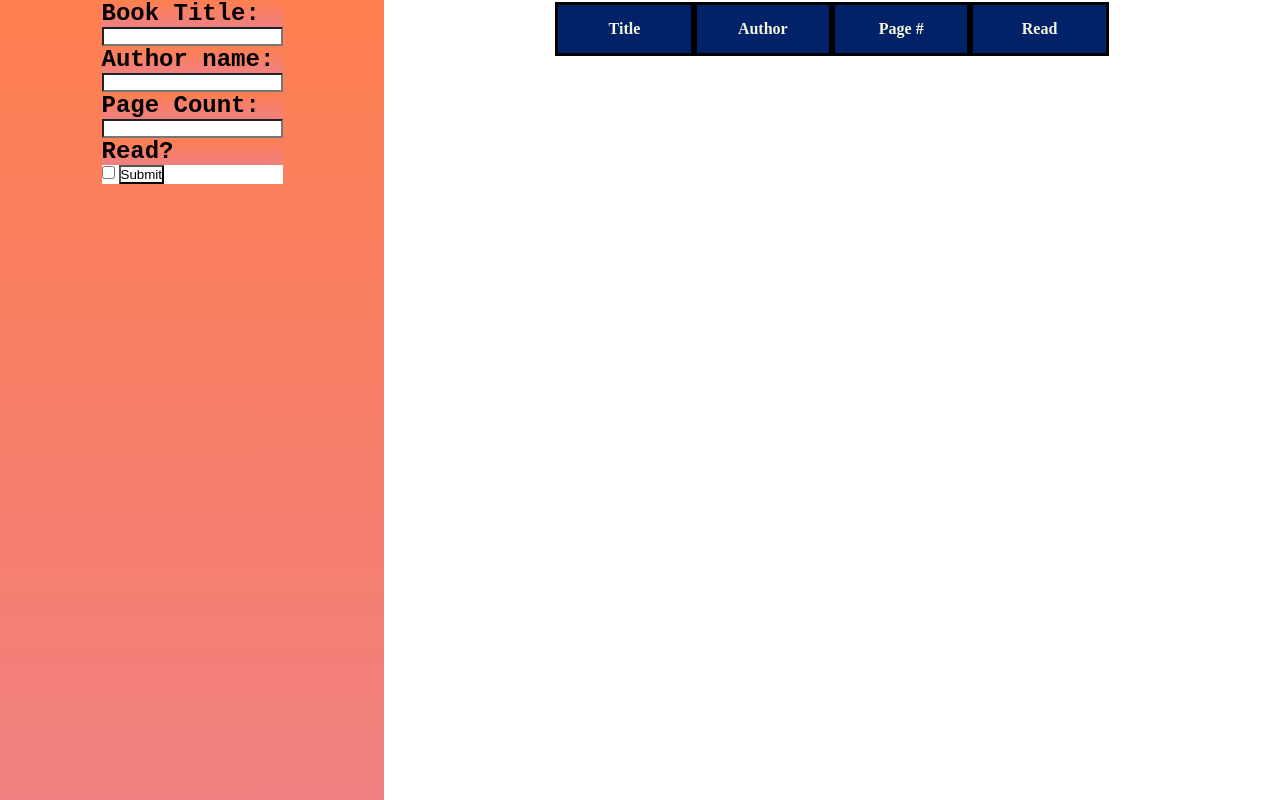
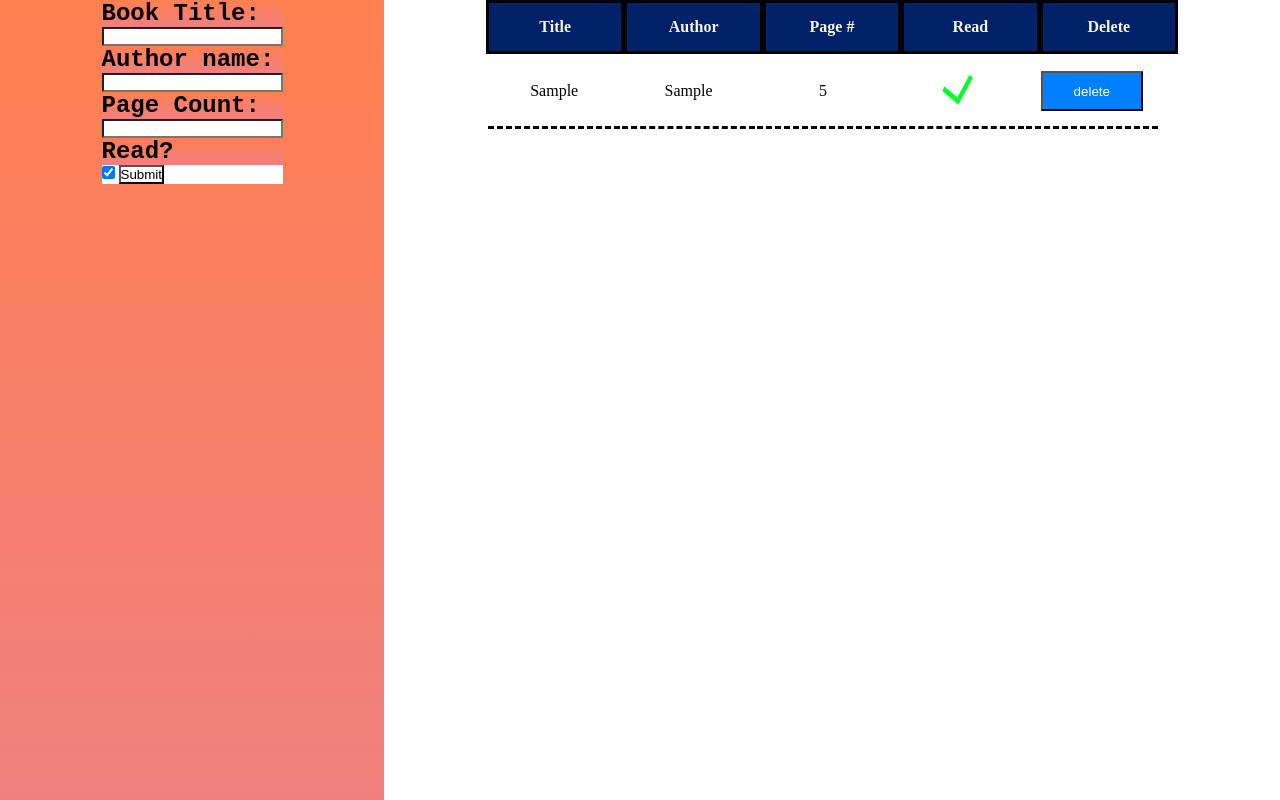
Before and after one commit to Patrick-Tomic/Library, a plain HTML site: page index.html in a window 1280 px wide. Both pictures are taken after typing "Sample", "Sample", "5" into the empty fields and a click on the button "Submit". Drawn offline with Linux system fonts and the light colour scheme.

Commit message:
functionality to form, button added

```diff
--- a/index.html
+++ b/index.html
@@ -24,7 +24,7 @@
                 <br>
 
                 <p>Read?</p>
-                <input type="checkbox" id="isRead">
+                <input type="checkbox" checked="checked" id="isRead">
                 <button type="submit">Submit</button>
 
                 </form>
@@ -32,12 +32,13 @@
         </div>
 
         <div id="table">
-            <table>
+            <table id="myTable" >
                 <tr class="tableHeader">
                     <th>Title</th>
                     <th>Author</th>
                     <th>Page #</th>
                     <th>Read</th>
+                    <th>Delete</th>
                 </tr>
             </table>
         </div>
--- a/script.js
+++ b/script.js
@@ -10,19 +10,61 @@ book.prototype.info = function(){
 
 const lotr = new book("lotr","J.r.r Tolkien",10000,'True');
 lotr.info();
-
+    let bookArray = [];
     const bookForm = document.getElementById("bookForm");
     bookForm.addEventListener('submit',(e)=>{
-        e.preventDefault();
-        const error = document.getElementById("error");
+         e.preventDefault();
         const title = document.getElementById('bookTitle');
         const author = document.getElementById('authorName');
         const pageCount = document.getElementById('pageCount');
         const isRead = document.getElementById('isRead');
-        if(title.value===""||author.value===""||pageCount.value===""){
-            error.innerHTML="Please fill in the content";
+       let bool =isRead.checked;
+
+
+          const obj = new book(title.value,author.value,pageCount.value,bool);
+          bookArray.push(obj);
+        addNewBook(obj);
+       title.value ="";
+       author.value = "";
+        pageCount.value = "";
+
+    });
+    const button = document.createElement('button');
+    button.innerHTML = "delete";
+    button.setAttribute('style','width:8vw;height:5vh;color:white;background-color:#007FFF;padding:8px;');
+
+function addNewBook(book){
+    const gridWrap = document.getElementById("gridWrapper");
+    const tableDiv = document.getElementById('table');
+    const table = document.getElementById('myTable');
+    const tr = table.insertRow(-1);
+
+    let objVal = Object.values(book);
+
+    for(let i=0;i<=objVal.length;i++){
+
+
+
+        const td = tr.insertCell(i);
+        td.setAttribute('style','width:8vw;padding: 15px;border-bottom:dashed black; text-align:center;');
+        if(i === 3){
+
+            if(objVal[i]==true){
+                objVal[i] = '<svg width="32" height="31" viewBox="0 0 32 31" fill="none" xmlns="http://www.w3.org/2000/svg"><rect width="21.1107" height="5.00231" transform="matrix(0.762286 0.64724 -0.449986 0.893036 3.5004 12.4375)" fill="#02FF2B"/> <rect width="28.3421" height="4.47" transform="matrix(0.475419 -0.879759 0.738497 0.674256 15.0821 25.7802)" fill="#02FF2B"/> </svg>';
+
+            }else{
+              objVal[i] ='<svg width="30" height="25" viewBox="0 0 30 25" fill="none" xmlns="http://www.w3.org/2000/svg"><rect width="31.898" height="5.70542" transform="matrix(0.722122 -0.691766 0.857633 0.514262 1.16681 22.0659)" fill="#FF0404"/> <rect width="32.6729" height="5.58018" transform="matrix(0.779204 0.62677 -0.813795 0.581152 4.54114 0.677856)" fill="#FF0404"/> </svg>';
+
+             }
         }
-       title.value ="";
-       author.value = ""
-        pageCount.value = "";
-    });
+        if(i===objVal.length){
+            td.appendChild(button);
+            break;
+           }
+        td.innerHTML = objVal[i];
+
+    }
+
+    tableDiv.appendChild(table);
+    gridWrap.append(tableDiv);
+}
--- a/style.css
+++ b/style.css
@@ -35,15 +35,23 @@ p{
 th{
     width: 8vw;
     border: 3px solid black;
-    padding: 15px;
+    padding: 15px 15px;
     background-color: #012169;
     color: beige;
 }
 #table{
     display: flex;
-    justify-content: center;
+   align-items: center;
+    flex-direction: column;
+}
+#myTable{
+    display: flex;
+    align-items: center;
+    flex-direction: column;
+
 }
 .tableHeader{
     display: flex;
 
+
 }
```
